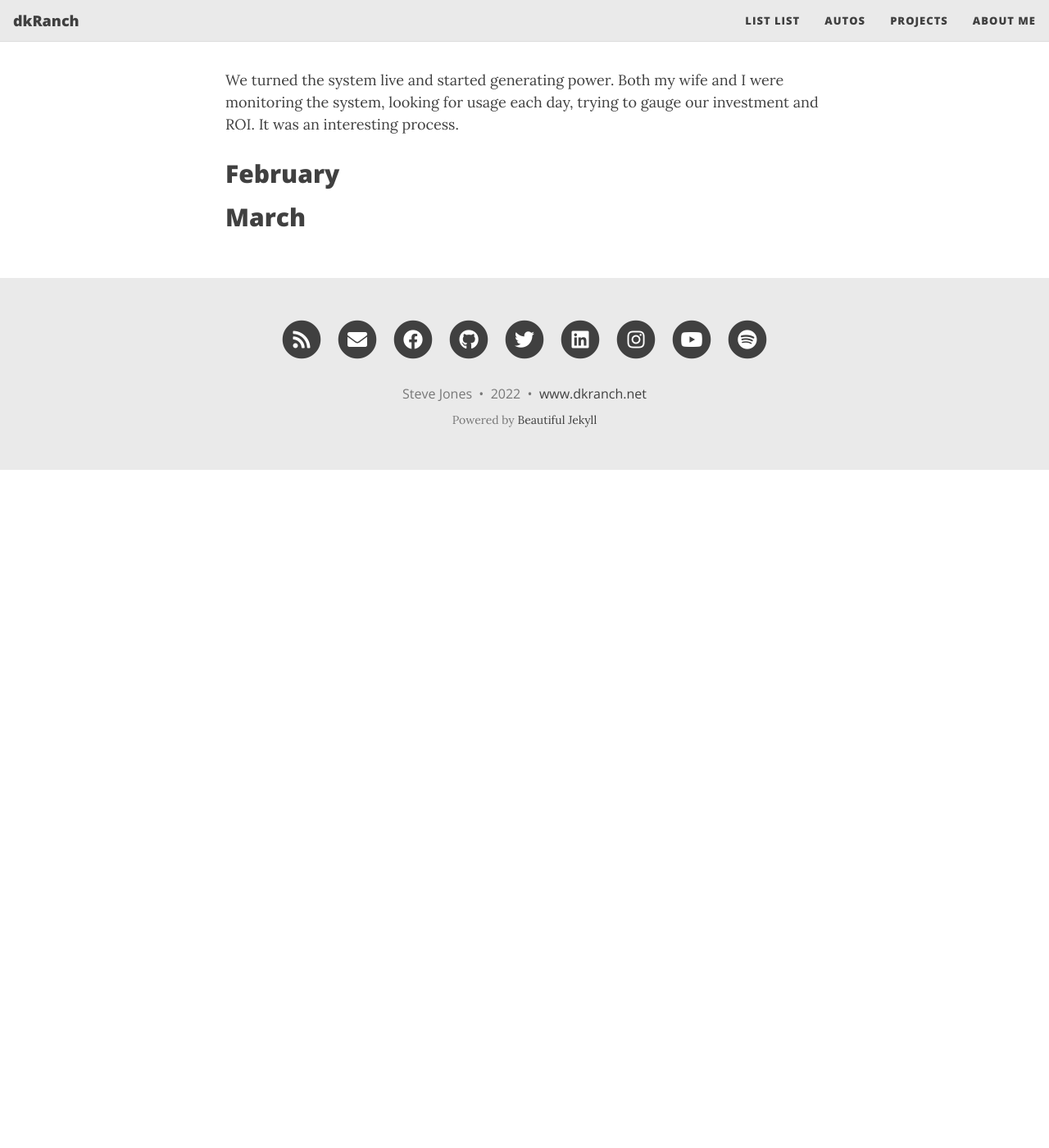
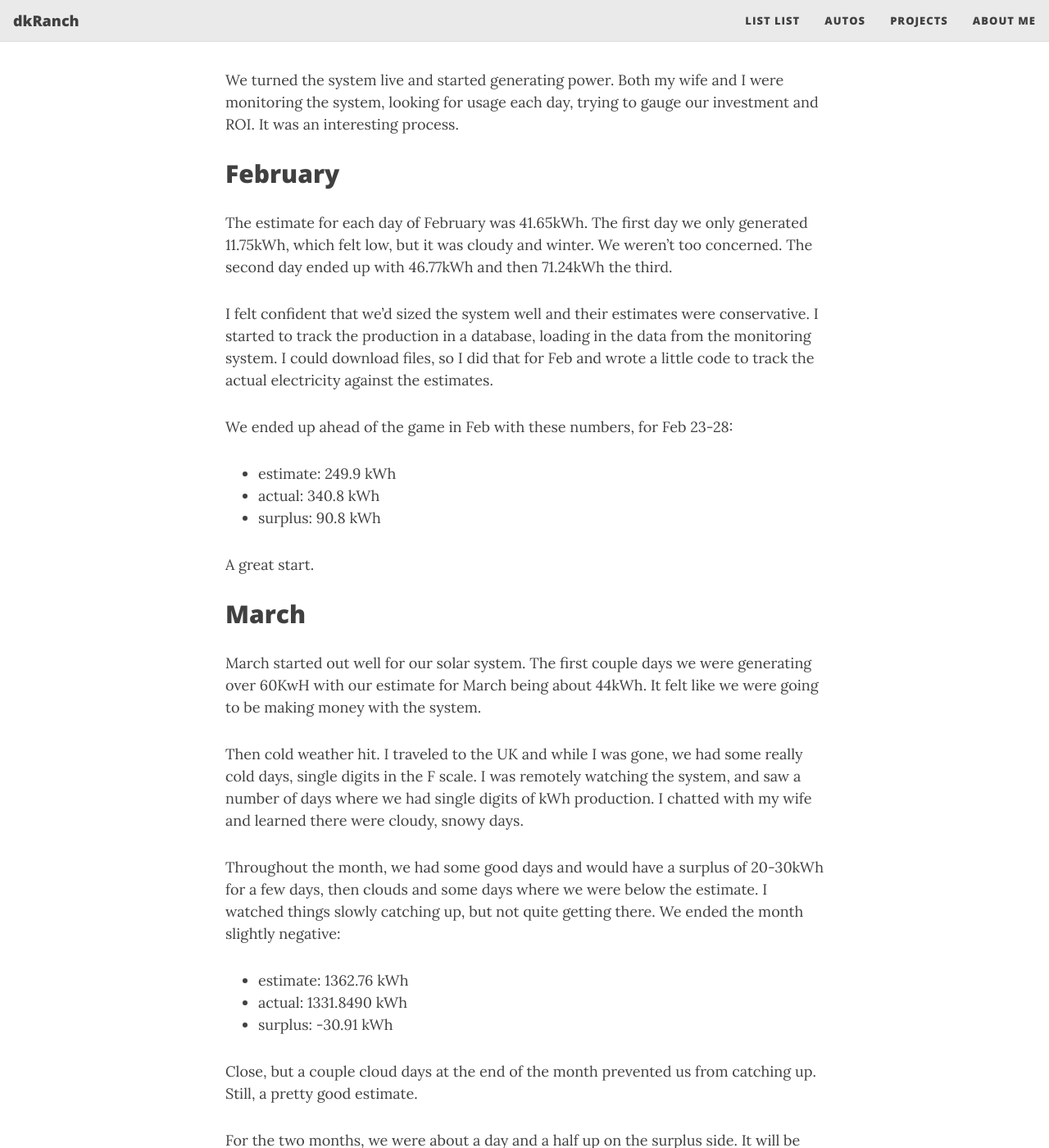
Before and after one commit to dkranch/www, a Jekyll site: the page built from projects/solar/solaronemonth.md, in a window 1280 px wide and 1400 px high, scrolled down 250 px. Shown: the whole window at 82% size. Built offline with Jekyll 4.4.1, drawn with Linux system fonts in a browser that asks for light colours; nearby versions of some CDN libraries; before the commit the page ends 900 px from its top, so only the background shows below that; some of the changed text lies outside the part shown.

Commit message:
one month in

```diff
--- a/projects/solar/solaronemonth.md
+++ b/projects/solar/solaronemonth.md
@@ -9,4 +9,31 @@ We turned the system live and started generating power. Both my wife and I were
 
 ## February
 
+The estimate for each day of February was 41.65kWh. The first day we only generated 11.75kWh, which  felt low, but it was cloudy and winter. We weren't too concerned. The second day ended up with 46.77kWh and then 71.24kWh the third.
+
+I felt confident that we'd sized the system well and their estimates were conservative. I started to track the production in a database, loading in the data from the monitoring system. I could download files, so I did that for Feb and wrote a little code to track the actual electricity against the estimates.
+
+We ended up ahead of the game in Feb with these numbers, for Feb 23-28:
+
+- estimate: 249.9 kWh
+- actual: 340.8 kWh
+- surplus: 90.8 kWh
+
+A great start.
 ## March
+
+March started out well for our solar system. The first couple days we were generating over 60KwH with our estimate for March being about 44kWh. It felt like we were going to be making money with the system.
+
+Then cold weather hit. I traveled to the UK and while I was gone, we had some really cold days, single digits in the F scale. I was remotely watching the system, and saw a number of days where we had single digits of kWh production. I chatted with my wife and learned there were cloudy, snowy days.
+
+Throughout the month, we had some good days and would have a surplus of 20-30kWh for a few days, then clouds and some days where we were below the estimate. I watched things slowly catching up, but not quite getting there. We ended the month slightly negative:
+
+- estimate: 1362.76 kWh
+- actual: 1331.8490 kWh
+- surplus: -30.91 kWh
+
+Close, but a couple cloud days at the end of the month prevented us from catching up. Still, a pretty good estimate.
+
+For the two months, we were about a day and a half up on the surplus side. It will be interested to see how this goes over time.
+
+Return to the [solar index](./solarindex)
```
Also changed, not shown: projects/solar/install.md (+15 -1 lines), projects/solar/solarindex.md (+0 -1 lines), assets/img/solar/solar6.png (added).
